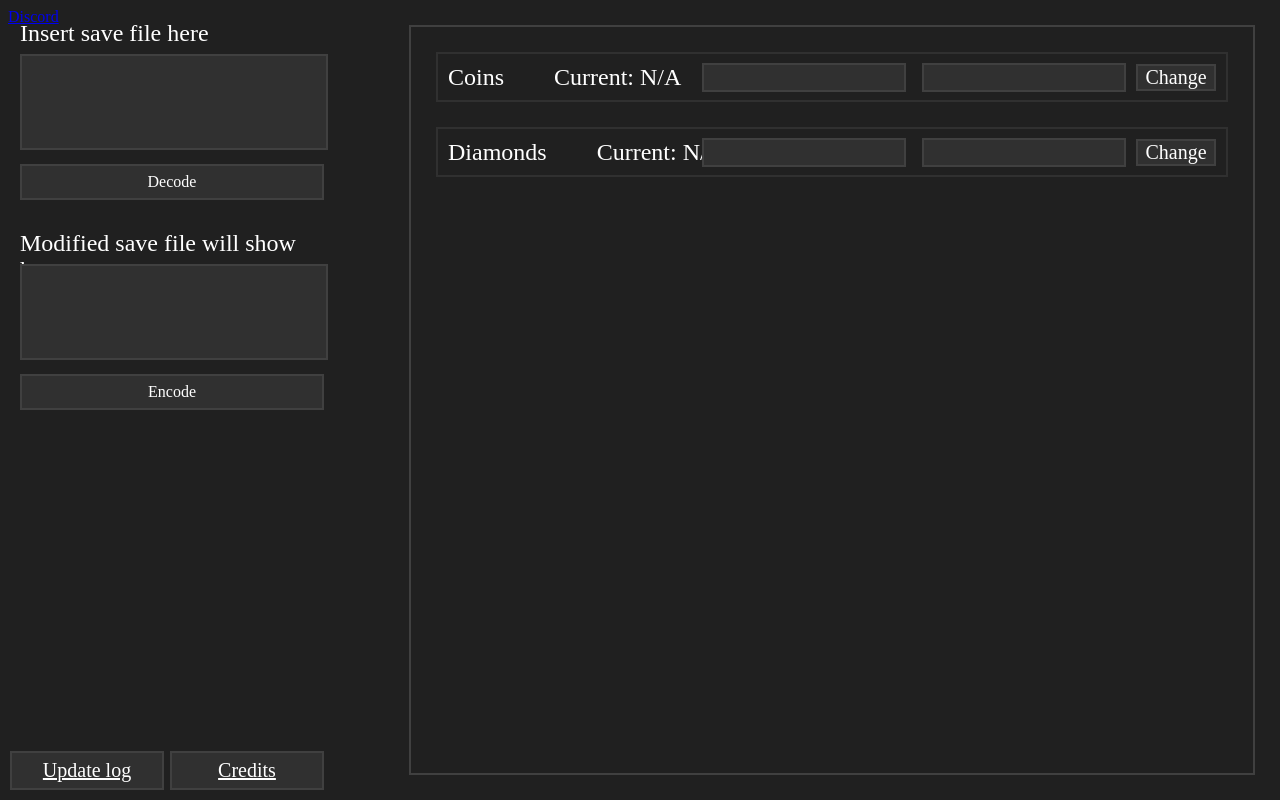
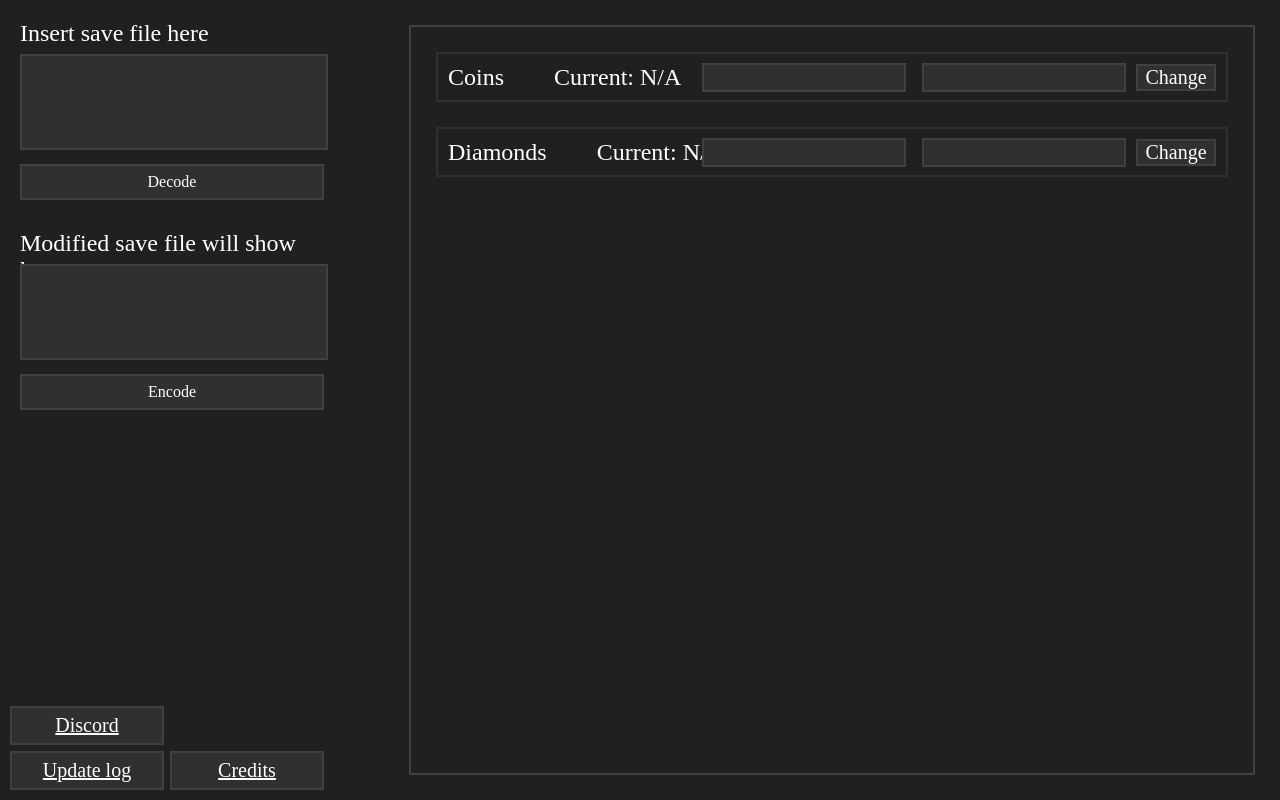
Before and after one commit to patfr/PatfreCheats.github.io, a plain HTML site: page SynergismSaveEditor/index.html in a window 1280 px wide. Drawn offline with Linux system fonts and the light colour scheme.

Commit message:
Update style.css

```diff
--- a/SynergismSaveEditor/style.css
+++ b/SynergismSaveEditor/style.css
@@ -227,3 +227,20 @@
     align-items: center;
     justify-content: center;
 }
+
+#DiscordLink {
+    position: fixed;
+    display: flex;
+    bottom: 55px;
+    left: 10px;
+    color: white;
+    font-family: 'Times New Roman', Times, serif;
+    user-select: none;
+    font-size: 20px;
+    border: 2px solid #404040;
+    background-color: #303030;
+    width: 150px;
+    height: 35px;
+    align-items: center;
+    justify-content: center;
+}
```
